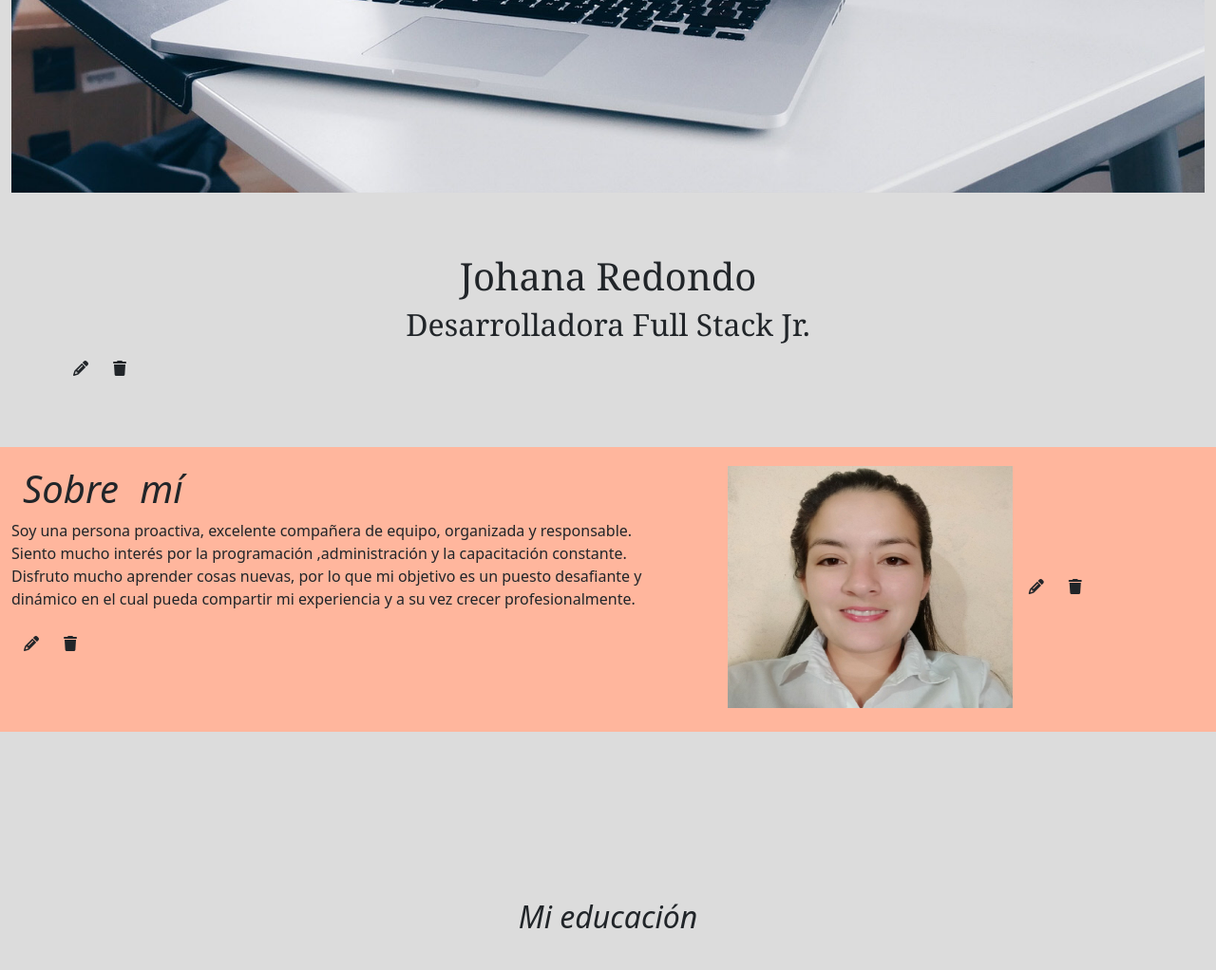
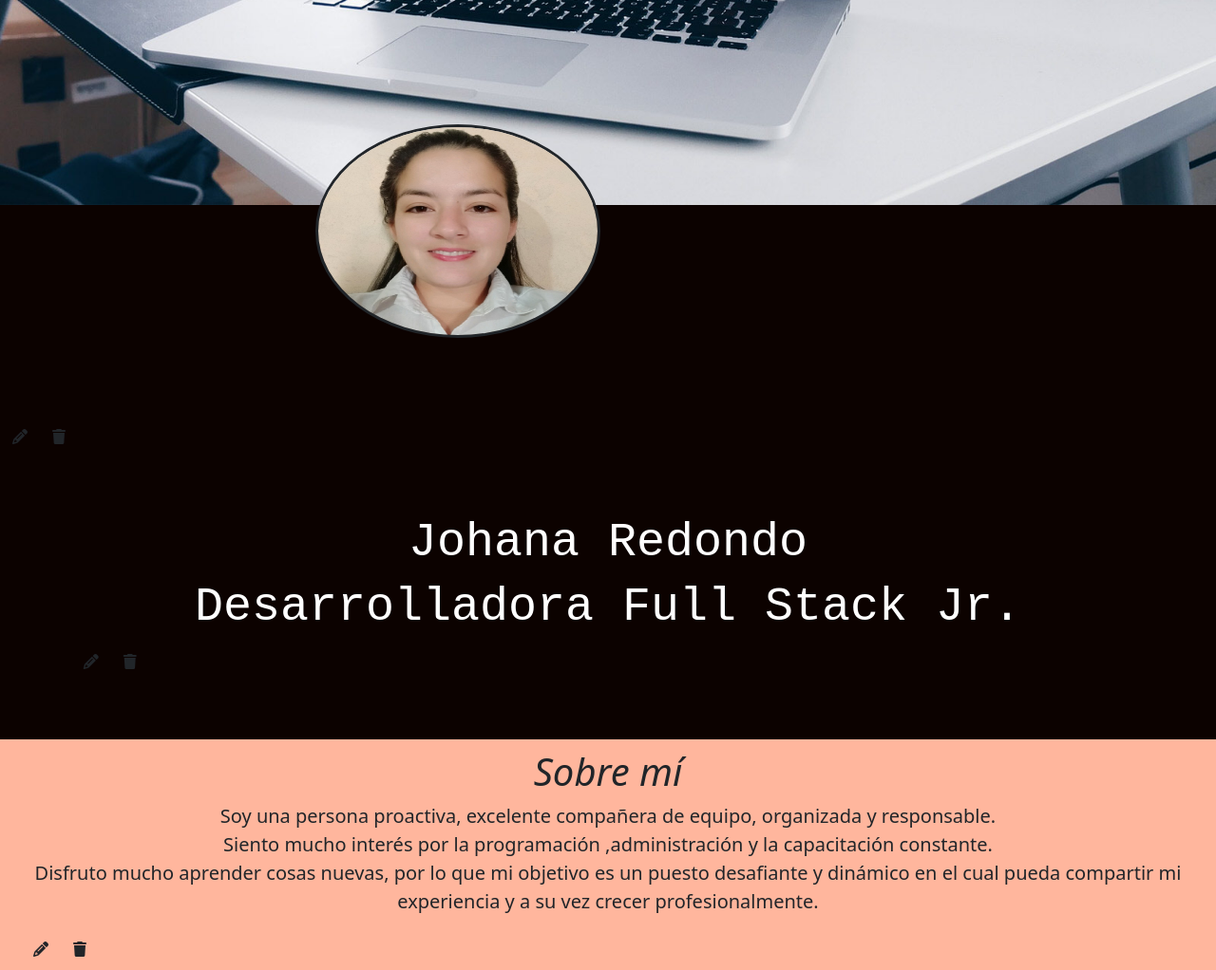
Before and after one commit to MiwebJohana/FrontEnd, a plain HTML site: page index.html in a window 1280 px wide. Shown: the part 600-1622 px from the top of the page at 95% size. Drawn offline with nearby package versions, Linux system fonts and the light colour scheme.

Commit message:
Mi portFolio terminado

```diff
--- a/asset/css/style.css
+++ b/asset/css/style.css
@@ -1,7 +1,10 @@
+.body { min-height: 100vh; }
 /*INICIO NAVBAR*/
 .bg-navbar {
     background-color: #0c0200;
+
 }
+
 
 .nav-link {
     color: white;
@@ -15,7 +18,7 @@
 }
 .banner {
     width: 100%;
-    height: 50%;
+    height: 100%;
 }
 /*FIN BANNER*/
 
@@ -29,36 +32,46 @@
 
 
 /*INICIO SOBRE MI*/
+@media (max-width:768px)
+ .container {
+    padding:2rem;}
+    .img-about{
+        width:50%;
+
+
+}
   #sobre-mi {
     height: 300px;
     padding-top: 20px;
     background-color: #ffb69d;
+    font-size: 20px;
+    padding: 10px;
   }
 
-  #about h2 {
-    font-weight: 600;
-    padding: 20px;
-  }
-  .text-about {
-    width: 60%;
-    float: left;
-    padding-right: 40px;
+  .img {
+    border-radius: 50%;
+    /* width: 46px;
+              height: 44px; */
   }
 
-  .img-about {
+  .foto-perfil {
+    width: 300px;
+    height: 225px;
     border-radius: 50%;
-    width: 40%;
-    float: right;
-    /* width: 46px;
-              height: 44px; */
-    height: 200px;
-
-  }
-  .img-about img {
-    width: 300px;
-    height: 255px;
+    border-style: solid;
+    position: relative;
+    z-index: 10;
+    left:20em;
+    top: -85px;
     /* height: 200px; */
   }
+  .titulo-programadora h1, h2{
+    font-family:'Courier New', Courier, monospace;
+    font-size: 50px;
+  }
+#titulo {
+    background-color: #0c0200;
+}
 /*FIN SOBRE MI*/
 
 
@@ -81,9 +94,6 @@
     text-align: center;
     font-style: italic;
 }
-.{
-    background-color: #0c0200;
-}
 
 
 /*INICIO EXPERIENCIA LABORAL*/
@@ -101,7 +111,6 @@
     background-color: #ffb69d;
 }
 /*FIN FORMACION PROFESIONAL*/
-
 
 
 
@@ -209,6 +218,6 @@ font-style: italic;
     background-color: #ffb69d;
 }
 #mi-proyecto h2  {
-    padding: 5px;%;
+    padding: 5px;
 }
 /*FIN DE PROYECTO*/
--- a/index.html
+++ b/index.html
@@ -21,7 +21,7 @@
 
 <!--Aca puse un fondo de color-->
 
-<body class="fondo">
+<body class="body">
 
   <!--Empieza la navbar-redes sociales-->
   <nav class="navbar navbar-expand-lg bg-navbar">
@@ -72,18 +72,31 @@
   <section>
     <div id="carouselExample" class="carousel slide">
       <div class="carousel-inner">
-          <img class="container-fluid" src="asset/images/desarrollador-de-software-p.jpeg"
-            alt="imagen de una computadora en un escritorio">
+        <img src="asset/images/desarrollador-de-software-p.jpeg" class="img-fluid" alt="...">
         </div>
       </div>
     </div>
   </section>
   <!--Fin banner-->
+
   <!---Titulo-->
-  <section>
+  <section id="titulo">
+    <div class="container-fluid">
+      <img src="asset/images/FOTO CV.jpg" class="foto-perfil" alt="foto de perfil personal">
+      </div>
+       <!--modal de modficar-->
+       <button type="button" class="btn" data-bs-toggle="modal" data-bs-target="#modal1">
+        <i class="fa-solid fa-pencil"></i>
+        <!--modal de eliminar-->
+        <button type="button" class="btn" data-bs-toggle="modal" data-bs-target="#modal1">
+          <i class="fa-solid fa-trash"></i>
+        </button>
+    </div>
+  </div>
+      <div class="container-fluid">
     <div class="titulo-programadora">
-      <h1 style="text-align: center;">Johana Redondo</h1>
-      <h2 style="text-align: center">Desarrolladora Full Stack Jr.</h2>
+      <h1 style="text-align: center; color:white">Johana Redondo</h1>
+      <h2 style="text-align: center; color:white">Desarrolladora Full Stack Jr.</h2>
       <!--modal de modficar-->
       <button type="button" class="btn" data-bs-toggle="modal" data-bs-target="#modal1">
         <i class="fa-solid fa-pencil"></i>
@@ -92,6 +105,7 @@
           <i class="fa-solid fa-trash"></i>
         </button>
     </div>
+</div>
   </section>
   <!--Fin titulo-->
 
@@ -99,10 +113,10 @@
   <!--Sobre mi-->
   <section id="sobre-mi">
     <article class="container-fluid">
-      <div class="text-about">
-        <h1><em><span class="container">Sobre</span> mí</h1></em>
-        <p>Soy una persona proactiva, excelente compañera de equipo, organizada y responsable.<br>
-          Siento mucho interés por la programación ,administración y la capacitación constante.<br> Disfruto mucho
+        <div class="col-xs-2 col-sm-12 col-md-12 col-lg-12">
+        <h1 style="text-align: center;"><em>Sobre mí</h1></em>
+        <p style="text-align: center;">Soy una persona proactiva, excelente compañera de equipo, organizada y responsable.<br>
+          Siento mucho interés por la programación ,administración y la capacitación constante.<br>Disfruto mucho
           aprender cosas nuevas, por lo que mi objetivo es un puesto desafiante y dinámico en el cual
           pueda compartir mi experiencia y a su vez crecer profesionalmente. </p>
         <!--modal de modficar-->
@@ -113,16 +127,7 @@
             <i class="fa-solid fa-trash"></i>
           </button>
       </div>
-      <div class="img-about">
-        <img src="asset/images/FOTO CV.jpg" alt="foto de perfil personal">
-        <!--modal de modficar-->
-        <button type="button" class="btn" data-bs-toggle="modal" data-bs-target="#modal1">
-          <i class="fa-solid fa-pencil"></i>
-          <!--modal de eliminar-->
-          <button type="button" class="btn" data-bs-toggle="modal" data-bs-target="#modal1">
-            <i class="fa-solid fa-trash"></i>
-          </button>
-      </div>
+     </div>
       </div>
     </article>
   </section>
@@ -179,7 +184,7 @@
   <section>
     <div id="mis-cursos">
       <div class="container">
-        <div class="row justify-content-center">
+        <div class="row">
           <div class="col-lg-12">
             <div class="text-center mt-5 mb-5">
               <h2>Mis Cursos</h2>
@@ -297,7 +302,6 @@
   <section id="experiencia-laboral" class="experiencia">
     <div class="container">
       <div class="row justify-content-center">
-        <div class="col-lg-12">
           <div class="text-center mt-5 mb-5">
             <h2>Mi experiencia laboral</h2>
           </div>
@@ -398,7 +402,7 @@
   </section>
 
   <section id="formacion-profesional">
-    <div class="container">
+    <div class="container-fluid">
       <div class="row justify-content-center">
         <div class="col-lg-12">
           <div class="text-center mt-5 mb-5">
@@ -408,7 +412,7 @@
       </div>
     </div>
 
-    <div class="row p-4">
+    <div class="row p-8">
       <div class="col-lg-6 text-center">
         <h5>Museo Provincial Hogar Escuela Eva Perón</h5>
         <p>
@@ -475,6 +479,7 @@
     </div>
   </section>
   <!--Fin de mi experiencia laboral-->
+
 
   <!--Inicio de mis hard & soft skills-->
   <section id="habilidades">
```
